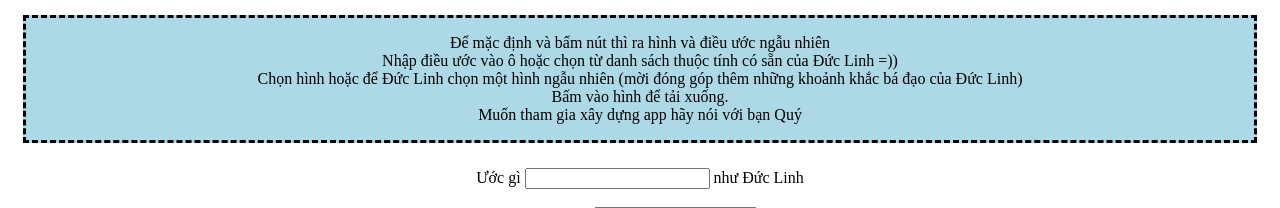
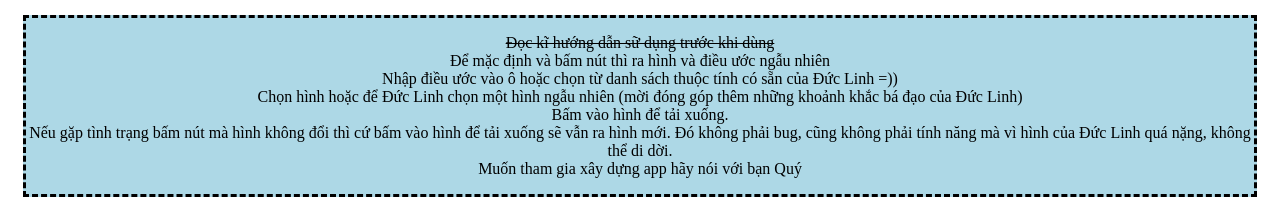
Before and after one commit to motmaytinh/i-wish, a Flask app: template templates/meme.html in a window 1280 px wide. Shown: the top 208 px of the page. Run offline with Flask 2, Linux system fonts and the light colour scheme; the template is opened without the code that fills it, so the values that code supplies are empty.

Commit message:
Add user guide

```diff
--- a/adj.txt
+++ b/adj.txt
@@ -10,7 +10,7 @@ GHÊ
 ĐƯỢC
 BÁ ĐẠO
 YOLO
-3 VÒNG TO
+VÒNG 2 TO
 BODY ĐẸP
 ẤY ẤY
 VCL
--- a/templates/meme.html
+++ b/templates/meme.html
@@ -9,10 +9,12 @@
 <body>
     <div align="center">
         <div class="guide">
-            <p>Để mặc định và bấm nút thì ra hình và điều ước ngẫu nhiên
+            <p><s>Đọc kĩ hướng dẫn sữ dụng trước khi dùng</s>
+                <br>Để mặc định và bấm nút thì ra hình và điều ước ngẫu nhiên
                 <br>Nhập điều ước vào ô hoặc chọn từ danh sách thuộc tính có sẵn của Đức Linh =))
                 <br>Chọn hình hoặc để Đức Linh chọn một hình ngẫu nhiên (mời đóng góp thêm những khoảnh khắc bá đạo của Đức Linh)
                 <br>Bấm vào hình để tải xuống.
+                <br>Nếu gặp tình trạng bấm nút mà hình không đổi thì cứ bấm vào hình để tải xuống sẽ vẫn ra hình mới. Đó không phải bug, cũng không phải tính năng mà vì hình của Đức Linh quá nặng, không thể di dời.
                 <br>Muốn tham gia xây dựng app hãy nói với bạn Quý
                 <br>
             </p>
@@ -23,7 +25,7 @@
             <datalist id="text">
                 {% for item in list %}
                 <option value="{{ item }}">
-                    {% endfor %}
+                {% endfor %}
             </datalist>
             <br>
             <br> Chọn hình
```
